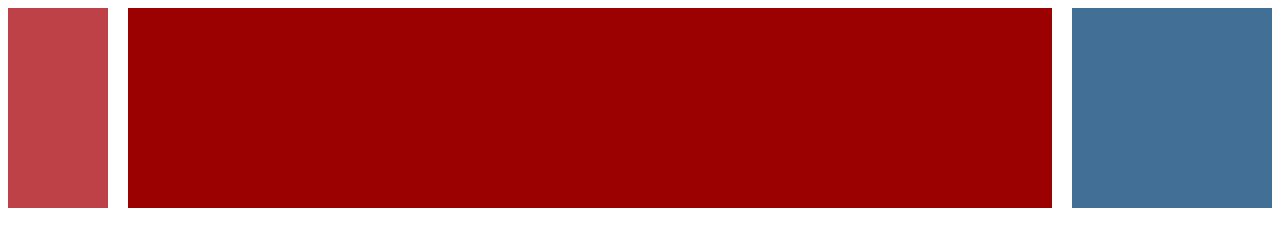
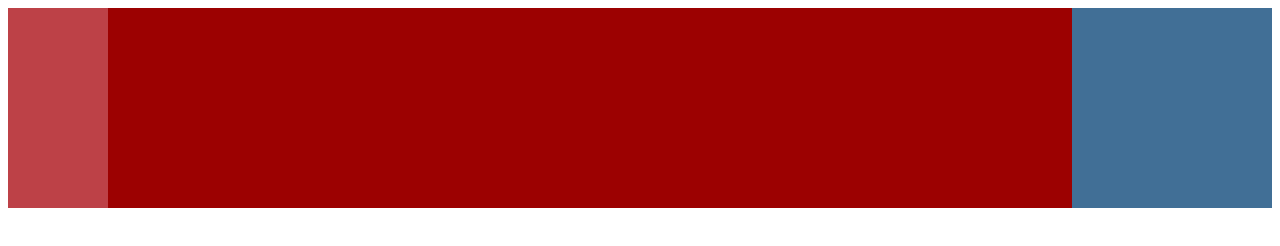
Before and after one commit to nmsn/demo, a website: page 圣杯布局.html in a window 1280 px wide. Drawn offline with Linux system fonts and the light colour scheme.

Commit message:
圣杯布局

```diff
--- a/圣杯布局.html
+++ b/圣杯布局.html
@@ -15,9 +15,13 @@
         float: left;
         height: 200px;
         width: 100px;
+
+        /*使对象向左移动一段距离，这段距离等于父体的内容宽度, 此处是container的宽度*/
         margin-left: -100%;
-        /*使对象向左移动一段距离，这段距离等于父体的内容宽度*/
         background-color: #bd4147;
+
+        position: relative;
+        left: -100px;
       }
 
       .right {
@@ -26,24 +30,21 @@
         width: 200px;
         margin-left: -200px;
         background-color: #416f96;
-      }
-      /*左右两列定位了，main还没有定位，
-    所以会出现左右列覆盖主列main的情况，
-    这时我们给容器container添加左右内边距padding-left和padding-right，
-    成功定位主列main*/
-      .container {
-        padding-left: 120px;
-        padding-right: 220px;
+
+        position: relative;
+        right: -200px;
       }
 
-      .left {
-        position: relative;
-        left: -120px;
-      }
+      /* 左右两列定位了，main还没有定位，
+         所以会出现左右列覆盖主列main的情况，
+         这时我们给容器container添加左右内边距padding-left和padding-right，
+         成功定位主列main
+      */
 
-      .right {
-        position: relative;
-        right: -220px;
+      .container {
+        overflow: hidden;
+        padding-left: 100px;
+        padding-right: 200px;
       }
     </style>
   </head>
```
